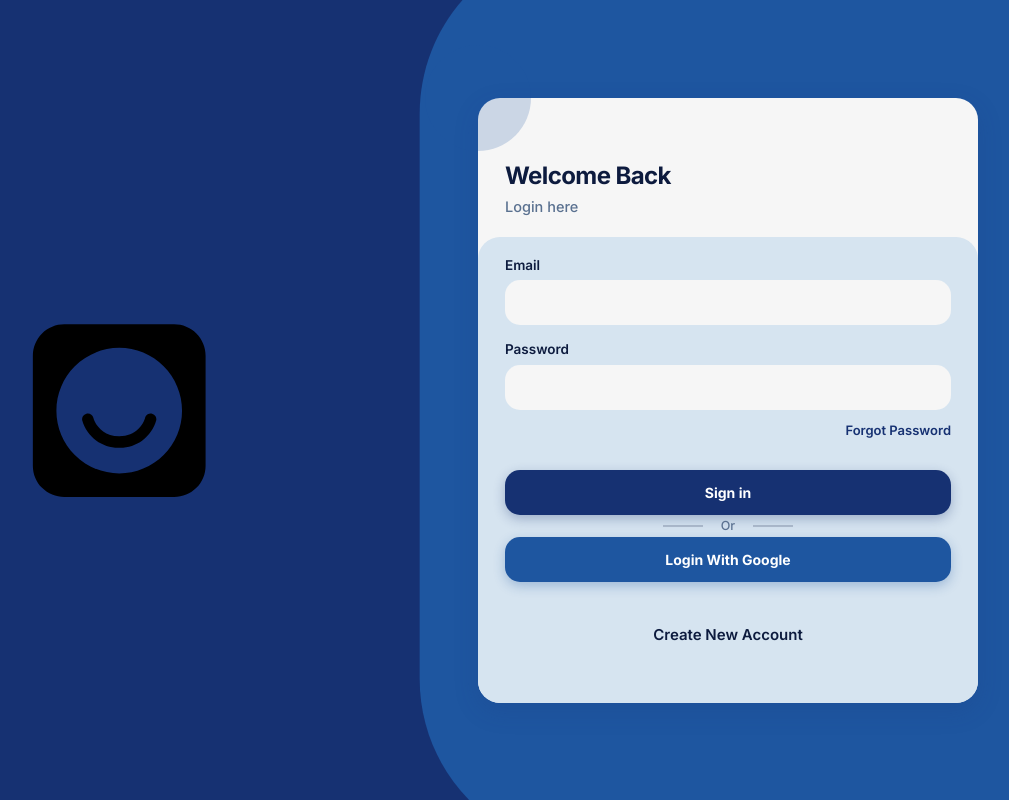
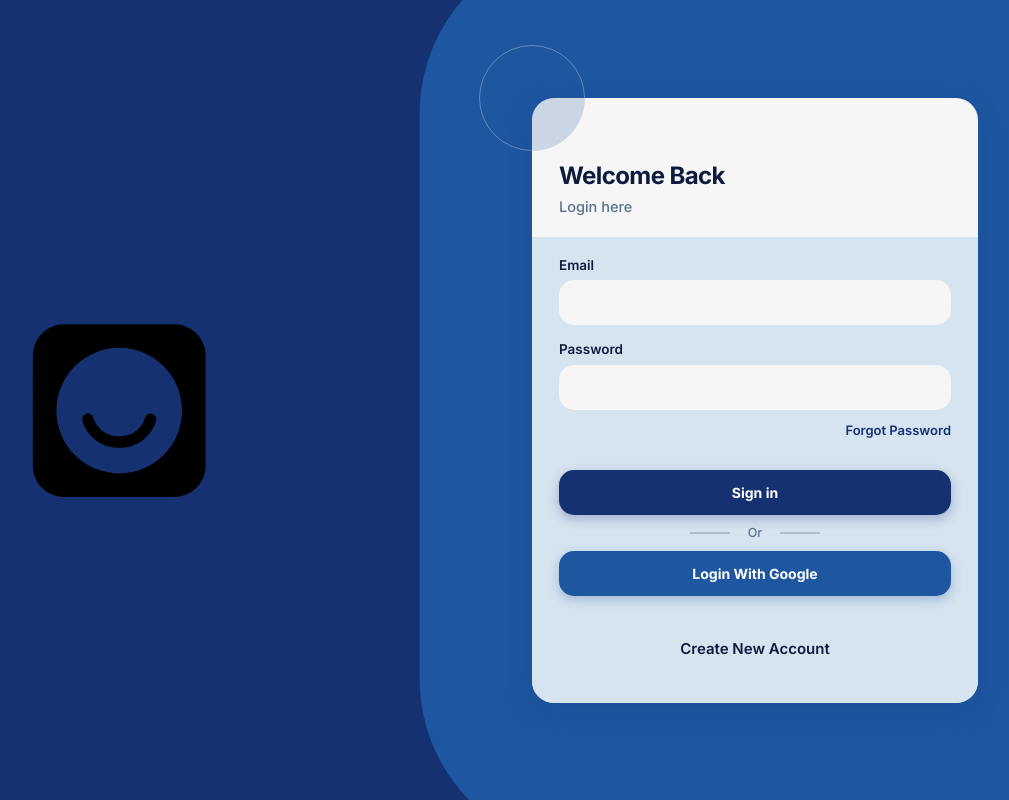
Before and after one commit to Anad-CRM/ANAD-web-app, a Next.js app: page /login in a window 1280 px wide. Shown: the whole page, without its empty margins (159-1168 px from the left). Built offline with nearby package versions, Linux system fonts and the light colour scheme; no server answers.

Commit message:
updated login

```diff
--- a/src/app/(auth)/login/page.tsx
+++ b/src/app/(auth)/login/page.tsx
@@ -15,20 +15,24 @@ export default function LoginPage() {
   }
 
   return (
-    <div className="relative w-full max-w-[500px] h-[605px] rounded-[22px] bg-[#F6F6F6] shadow-[0_8px_24px_rgba(27,58,122,0.18)] flex flex-col font-['Inter']">
+    <div className="relative w-full max-w-[446px] flex-shrink-0">
 
-      <div className="absolute top-0 left-0 w-[106px] h-[106px] rounded-full -translate-x-1/2 -translate-y-1/2 bg-[#1E56A0] opacity-20 pointer-events-none z-0" />
+      <div className="absolute top-0 left-0 w-[106px] h-[106px] rounded-full border-[1px] border-white/30 -translate-x-1/2 -translate-y-1/2 pointer-events-none z-0" />
 
-      <div className="px-[27px] pt-[66px] h-[139px] z-10 w-full relative pointer-events-none w-[446px]">
-        <h2 className="text-[24px] font-bold text-[#0D1B3E] tracking-tight leading-none mb-[12px] m-0">
+      <div className="relative w-full h-[605px] rounded-[22px] bg-[#F6F6F6] shadow-[0_8px_24px_rgba(27,58,122,0.18)] flex flex-col font-['Inter'] overflow-hidden z-10">
+
+        <div className="absolute top-0 left-0 w-[106px] h-[106px] rounded-full bg-[#1E56A0] opacity-20 -translate-x-1/2 -translate-y-1/2 pointer-events-none z-0" />
+
+        <div className="px-[27px] pt-[66px] h-[139px] z-10 w-full relative pointer-events-none">
+          <h2 className="text-[24px] font-bold text-[#0D1B3E] tracking-tight leading-none mb-[12px]">
             Welcome Back
           </h2>
-        <p className="text-[14.5px] font-medium text-[#5A7190] leading-none m-0">
+          <p className="text-[14.5px] font-medium text-[#5A7190] leading-none">
             Login here
           </p>
         </div>
 
-      <div className="w-full h-[466px] bg-[#D6E4F0] rounded-[22px] z-20 px-[27px] pt-[22px] relative flex flex-col">
+        <div className="w-full flex-1 bg-[#D6E4F0] z-20 px-[27px] pt-[22px] relative flex flex-col">
           <form onSubmit={handleSubmit} className="relative flex flex-col w-full h-full">
 
           <div className="flex flex-col mb-[18px]">
@@ -77,7 +81,7 @@ export default function LoginPage() {
             {isPending ? "Signing in…" : "Sign in"}
           </button>
 
-          <div className="flex items-center justify-center gap-[18px] my-[5px]">
+          <div className="flex items-center justify-center gap-[18px] my-[12px]">
             <span className="w-10 h-[1.5px] bg-[#0D1B3E] opacity-20" />
             <span className="text-[12.5px] font-medium text-[#5A7190] leading-none">Or</span>
             <span className="w-10 h-[1.5px] bg-[#0D1B3E] opacity-20" />
@@ -99,5 +103,6 @@ export default function LoginPage() {
         </form>
       </div>
     </div>
+    </div>
   );
 }
```
Lines whose indentation alone changed are shown as unchanged.
